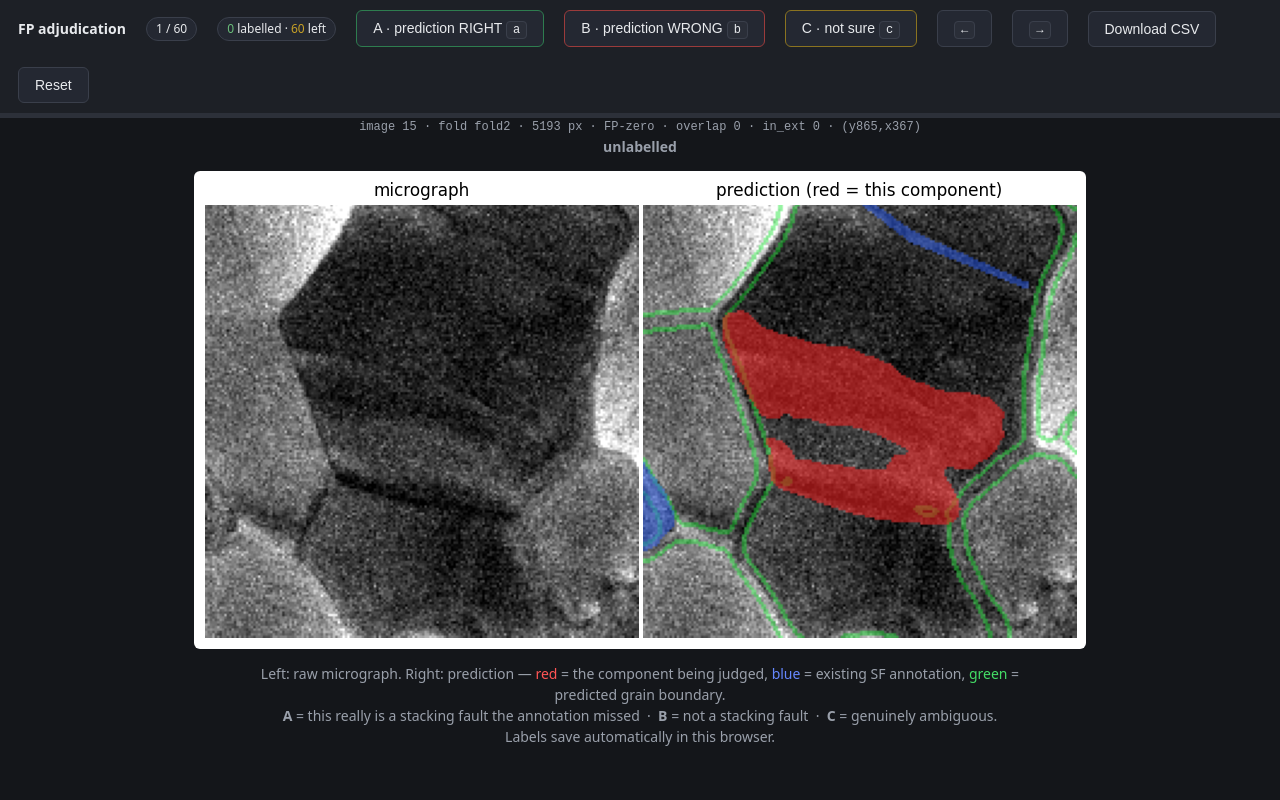
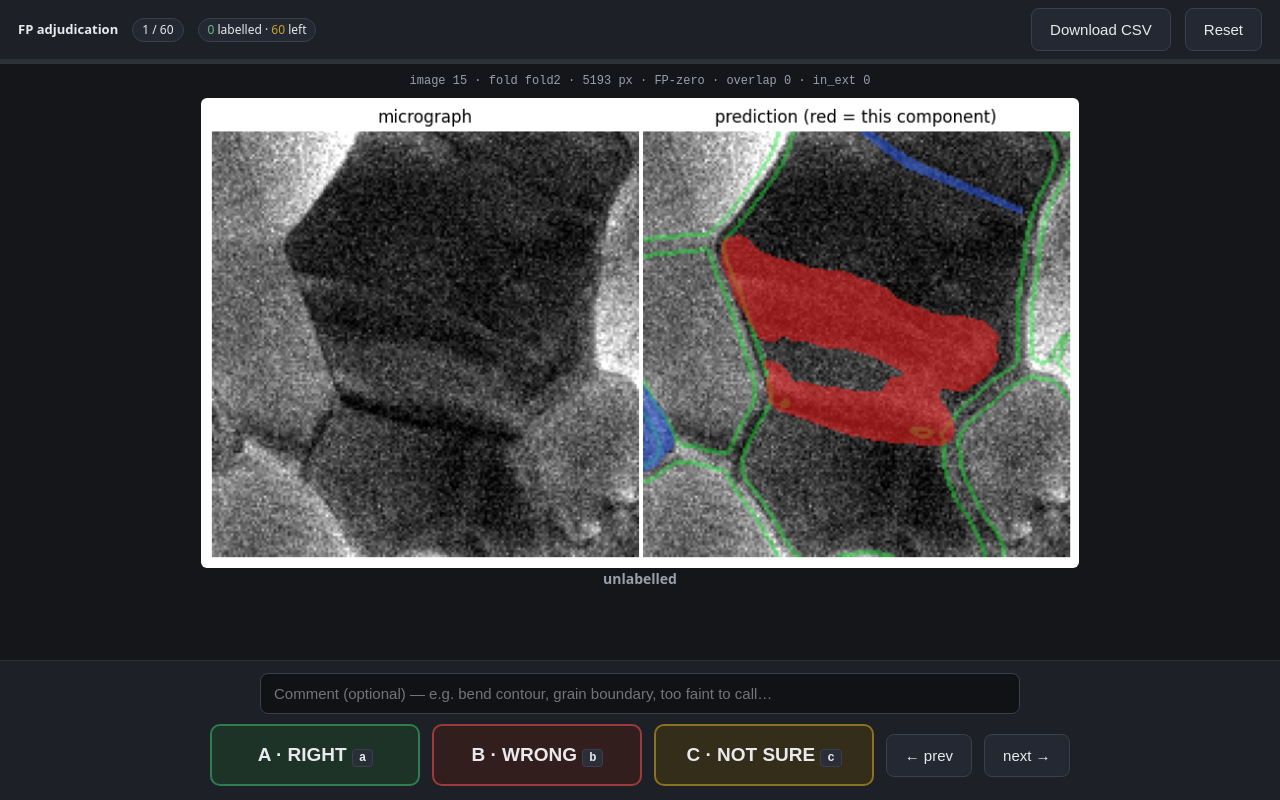
Before and after one commit to zyzou8/thea_gb_sf, a plain HTML site: page index.html in a window 1280 px wide. Drawn offline with Linux system fonts and the light colour scheme.

Commit message:
bigger buttons at bottom, comment box

```diff
--- a/index.html
+++ b/index.html
@@ -1,57 +1,72 @@
 <!doctype html>
 <meta charset="utf-8">
+<meta name="viewport" content="width=device-width,initial-scale=1">
 <title>False-positive adjudication</title>
 <style>
- body{font:14px/1.5 system-ui,sans-serif;margin:0;background:#14161a;color:#e8eaed}
- header{padding:10px 18px;background:#1d2026;border-bottom:1px solid #2c3039;position:sticky;top:0;
-        display:flex;gap:20px;align-items:center;flex-wrap:wrap}
- #img{display:block;max-width:100%;margin:14px auto;background:#000;border-radius:6px}
- .btn{padding:9px 16px;border:1px solid #3a3f4b;background:#242832;color:#e8eaed;border-radius:6px;
-      cursor:pointer;font-size:14px}
- .btn:hover{background:#2e3340}
- .A{border-color:#2e7d4f}.B{border-color:#9b3b3b}.C{border-color:#8a7320}
+ *{box-sizing:border-box}
+ body{font:14px/1.5 system-ui,sans-serif;margin:0;background:#14161a;color:#e8eaed;
+      padding-bottom:190px}
+ header{padding:8px 18px;background:#1d2026;border-bottom:1px solid #2c3039;
+        display:flex;gap:14px;align-items:center;flex-wrap:wrap;font-size:13px}
  .pill{padding:2px 9px;border-radius:99px;font-size:12px;background:#242832;border:1px solid #3a3f4b}
  .done{color:#6bbf7b}.todo{color:#c9a227}
- #meta{font-family:ui-monospace,monospace;font-size:12px;color:#9aa0ab}
+ #bar{height:4px;background:#2c3039}#fill{height:100%;background:#4b8dd6;width:0;transition:width .15s}
+ #meta{font-family:ui-monospace,monospace;font-size:12px;color:#9aa0ab;text-align:center;padding:8px}
+ #img{display:block;max-width:100%;max-height:calc(100vh - 330px);margin:0 auto;background:#000;border-radius:6px}
+ footer{position:fixed;bottom:0;left:0;right:0;background:#1d2026;border-top:1px solid #2c3039;
+        padding:12px 18px 14px;display:flex;flex-direction:column;gap:10px;align-items:center}
+ .row{display:flex;gap:12px;align-items:center;justify-content:center;flex-wrap:wrap;width:100%}
+ .big{padding:18px 30px;font-size:19px;font-weight:650;border-radius:10px;cursor:pointer;
+      border:2px solid #3a3f4b;background:#242832;color:#e8eaed;min-width:210px}
+ .big:hover{filter:brightness(1.25)}
+ .A{border-color:#2e7d4f;background:#1e3328}.B{border-color:#9b3b3b;background:#331e1e}
+ .C{border-color:#8a7320;background:#332d1a}
+ .sel{outline:3px solid #4b8dd6;outline-offset:2px}
+ .nav{padding:12px 18px;font-size:15px;border-radius:8px;border:1px solid #3a3f4b;
+      background:#242832;color:#e8eaed;cursor:pointer}
+ #note{flex:1;min-width:320px;max-width:760px;padding:11px 13px;font-size:15px;border-radius:8px;
+       border:1px solid #3a3f4b;background:#101216;color:#e8eaed}
+ #note:focus{outline:2px solid #4b8dd6;border-color:#4b8dd6}
  kbd{background:#2a2e38;border:1px solid #3a3f4b;border-radius:4px;padding:1px 6px;font-size:12px}
- #bar{height:4px;background:#2c3039}#fill{height:100%;background:#4b8dd6;width:0}
- .lbl{font-weight:600}
+ #cur{text-align:center;font-weight:600;padding-bottom:4px}
 </style>
+
 <header>
   <strong>FP adjudication</strong>
   <span class="pill" id="pos">0 / 0</span>
   <span class="pill"><span class="done" id="ndone">0</span> labelled · <span class="todo" id="ntodo">0</span> left</span>
-  <button class="btn A" onclick="mark('A')">A · prediction RIGHT <kbd>a</kbd></button>
-  <button class="btn B" onclick="mark('B')">B · prediction WRONG <kbd>b</kbd></button>
-  <button class="btn C" onclick="mark('C')">C · not sure <kbd>c</kbd></button>
-  <button class="btn" onclick="go(-1)"><kbd>←</kbd></button>
-  <button class="btn" onclick="go(1)"><kbd>→</kbd></button>
-  <button class="btn" onclick="dump()">Download CSV</button>
-  <button class="btn" onclick="if(confirm('Clear all labels?')){L={};save();render()}">Reset</button>
+  <span style="flex:1"></span>
+  <button class="nav" onclick="dump()">Download CSV</button>
+  <button class="nav" onclick="if(confirm('Clear all labels and comments?')){L={};C={};save();render()}">Reset</button>
 </header>
 <div id="bar"><div id="fill"></div></div>
-<div style="text-align:center">
-  <div id="meta"></div>
-  <div id="cur" class="lbl"></div>
-  <img id="img">
-  <p style="color:#9aa0ab;max-width:760px;margin:6px auto 30px">
-    Left: raw micrograph. Right: prediction — <span style="color:#ff5555">red</span> = the component
-    being judged, <span style="color:#6688ff">blue</span> = existing SF annotation,
-    <span style="color:#44dd66">green</span> = predicted grain boundary.<br>
-    <b>A</b> = this really is a stacking fault the annotation missed &nbsp;·&nbsp;
-    <b>B</b> = not a stacking fault &nbsp;·&nbsp; <b>C</b> = genuinely ambiguous.
-    Labels save automatically in this browser.
-  </p>
-</div>
+
+<div id="meta"></div>
+<img id="img">
+<div id="cur"></div>
+
+<footer>
+  <div class="row">
+    <input id="note" placeholder="Comment (optional) — e.g. bend contour, grain boundary, too faint to call…"
+           oninput="C[M[i].id]=this.value;save()">
+  </div>
+  <div class="row">
+    <button class="big A" id="bA" onclick="mark('A')">A · RIGHT <kbd>a</kbd></button>
+    <button class="big B" id="bB" onclick="mark('B')">B · WRONG <kbd>b</kbd></button>
+    <button class="big C" id="bC" onclick="mark('C')">C · NOT SURE <kbd>c</kbd></button>
+    <button class="nav" onclick="go(-1)">← prev</button>
+    <button class="nav" onclick="go(1)">next →</button>
+  </div>
+</footer>
+
 <script>
-let M=[],i=0,L={};
-const K='fp_review_labels';
+let M=[],i=0,L={},C={};
+const KL='fp_review_labels', KC='fp_review_comments';
 fetch('manifest.json').then(r=>r.json()).then(d=>{
-  M=d; L=JSON.parse(localStorage.getItem(K)||'{}');
+  M=d; L=JSON.parse(localStorage.getItem(KL)||'{}'); C=JSON.parse(localStorage.getItem(KC)||'{}');
   i=M.findIndex(m=>!(m.id in L)); if(i<0)i=0; render();
-}).catch(e=>{document.getElementById('meta').textContent=
-  'Could not load manifest.json — serve this folder over http (python -m http.server) or open it from the same directory.';});
-function save(){localStorage.setItem(K,JSON.stringify(L))}
+}).catch(()=>{document.getElementById('meta').textContent='Could not load manifest.json';});
+function save(){localStorage.setItem(KL,JSON.stringify(L));localStorage.setItem(KC,JSON.stringify(C))}
 function render(){
   if(!M.length)return; const m=M[i];
   document.getElementById('img').src=m.file;
@@ -61,22 +76,28 @@ function render(){
   document.getElementById('ntodo').textContent=M.length-n;
   document.getElementById('fill').style.width=(100*n/M.length)+'%';
   document.getElementById('meta').textContent=
-    `image ${m.image} · fold ${m.fold} · ${m.n_px} px · ${m.cls} · overlap ${m.overlap} · in_ext ${m.in_ext} · (y${m.cy},x${m.cx})`;
+    `image ${m.image} · fold ${m.fold} · ${m.n_px} px · ${m.cls} · overlap ${m.overlap} · in_ext ${m.in_ext}`;
+  document.getElementById('note').value = C[m.id]||'';
   const v=L[m.id];
   document.getElementById('cur').innerHTML = v
-    ? `current label: <span style="color:${v=='A'?'#6bbf7b':v=='B'?'#e06c6c':'#d4b43c'}">${v}</span>`
+    ? `label: <span style="color:${v=='A'?'#6bbf7b':v=='B'?'#e06c6c':'#d4b43c'}">${v}</span>`
     : '<span style="color:#9aa0ab">unlabelled</span>';
+  ['A','B','C'].forEach(k=>document.getElementById('b'+k).classList.toggle('sel',v===k));
 }
-function mark(v){ if(!M.length)return; L[M[i].id]=v; save(); if(i<M.length-1)i++; render(); }
+function mark(v){ if(!M.length)return; L[M[i].id]=v; save(); if(i<M.length-1)i++; render();
+                  document.getElementById('note').blur(); }
 function go(d){ i=Math.min(M.length-1,Math.max(0,i+d)); render(); }
+function q(s){ s=(s==null?'':String(s)); return /[",\n]/.test(s) ? '"'+s.replace(/"/g,'""')+'"' : s; }
 function dump(){
-  const rows=[['id','file','image','fold','n_px','overlap','cls','in_ext','cy','cx','label']];
-  M.forEach(m=>rows.push([m.id,m.file,m.image,m.fold,m.n_px,m.overlap,m.cls,m.in_ext,m.cy,m.cx,L[m.id]||'']));
+  const rows=[['id','file','image','fold','n_px','overlap','cls','in_ext','cy','cx','label','comment']];
+  M.forEach(m=>rows.push([m.id,m.file,m.image,m.fold,m.n_px,m.overlap,m.cls,m.in_ext,m.cy,m.cx,
+                          L[m.id]||'', C[m.id]||''].map(q)));
   const b=new Blob([rows.map(r=>r.join(',')).join('\n')],{type:'text/csv'});
   const a=document.createElement('a'); a.href=URL.createObjectURL(b);
   a.download='fp_review_labels.csv'; a.click();
 }
 addEventListener('keydown',e=>{
+  if(e.target.id==='note'){ if(e.key==='Enter')e.target.blur(); return; }  // don't hijack typing
   const k=e.key.toLowerCase();
   if(k=='a'||k=='b'||k=='c')mark(k.toUpperCase());
   else if(e.key=='ArrowRight')go(1); else if(e.key=='ArrowLeft')go(-1);
```
